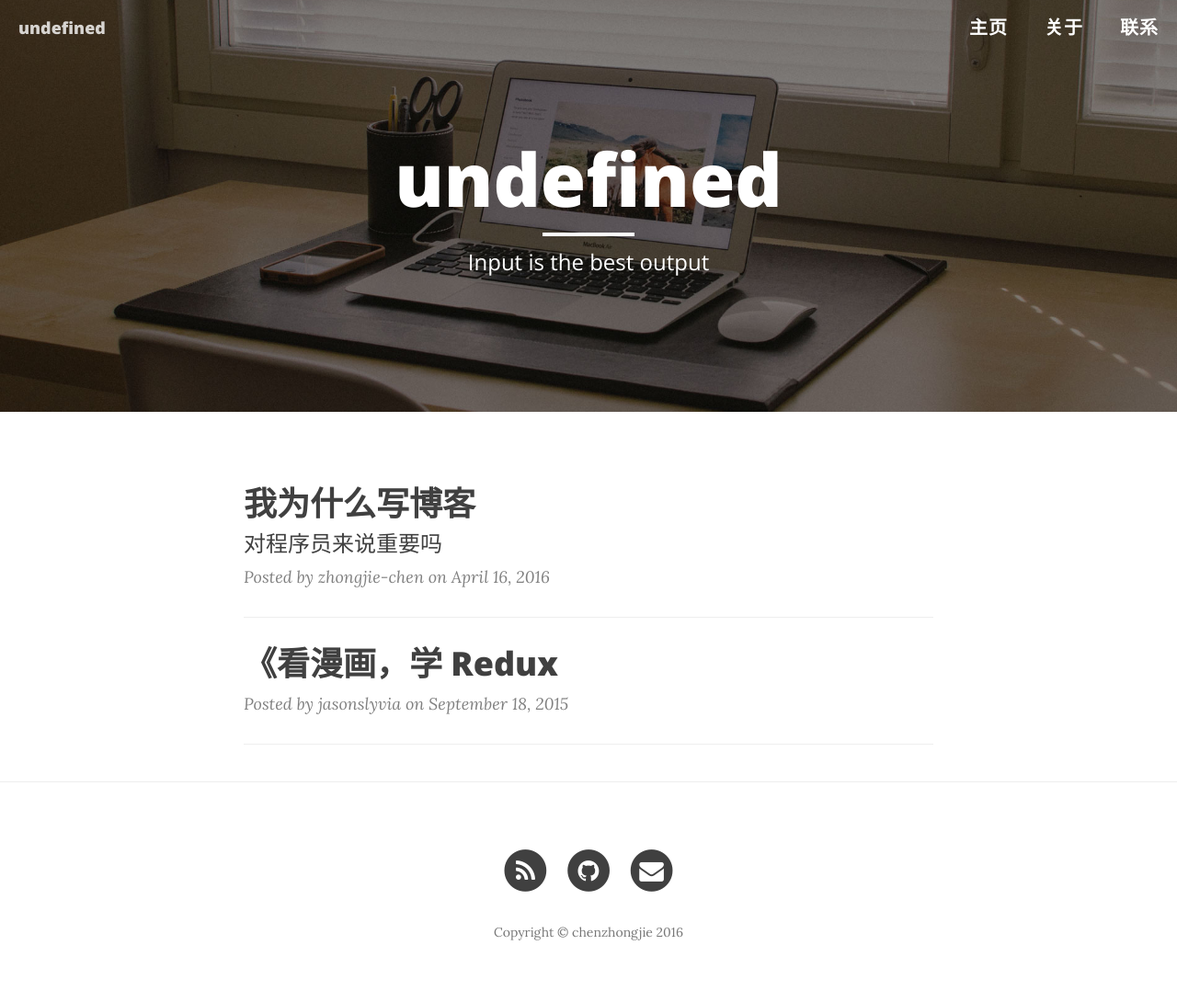
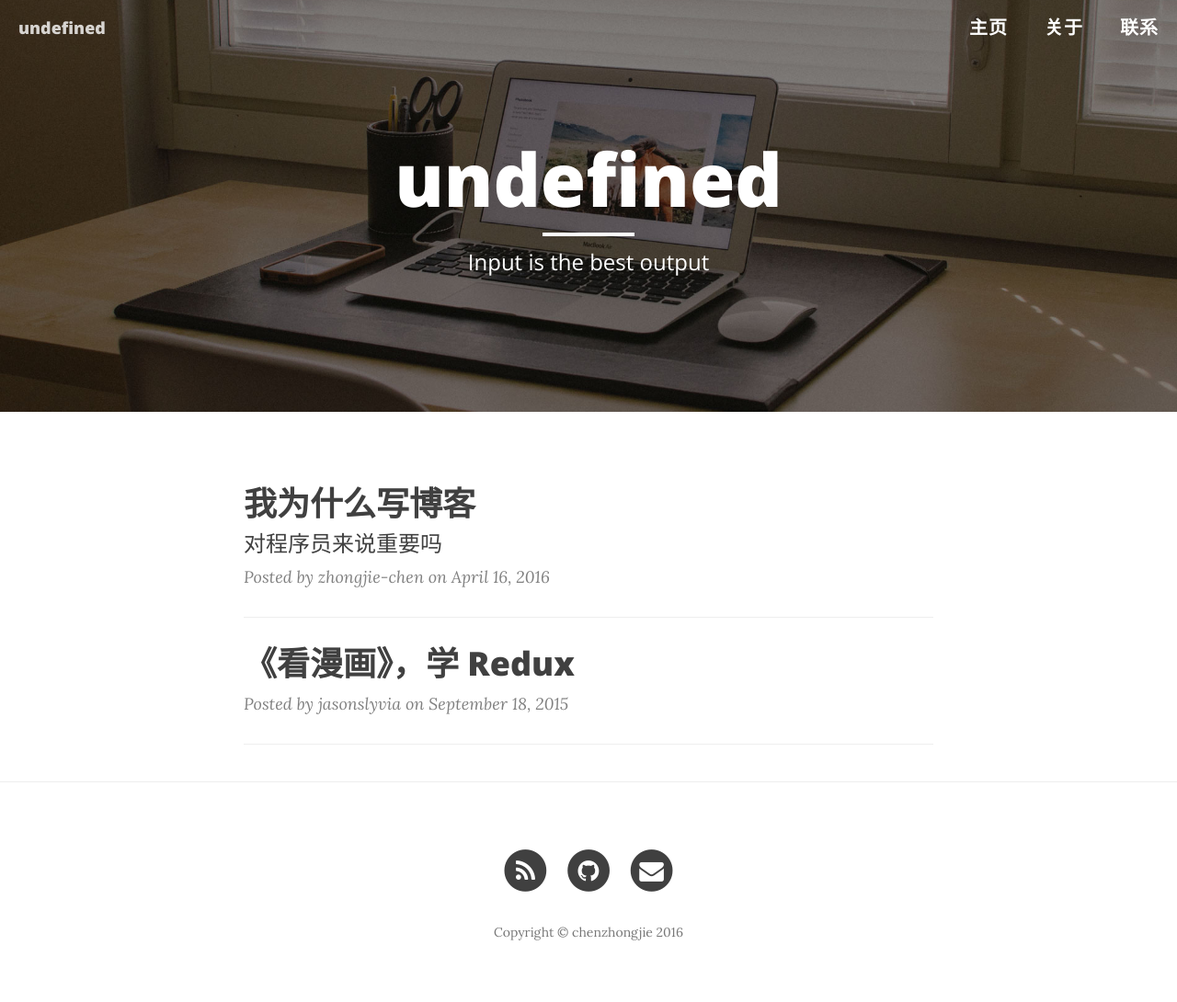
Before and after one commit to zhongjie-chen/blog, a Jekyll site: the page built from index.html, in a window 1280 px wide. Shown: the whole page at 92% size. Built offline with Jekyll 4.4.1, drawn with Linux system fonts in a browser that asks for light colours; nearby versions of some CDN libraries; the list of posts is cut into pages by our own code.

```diff
--- a/_posts/2014-09-18-看漫画，学 Redux.markdown
+++ b/_posts/2014-09-18-看漫画，学 Redux.markdown
@@ -1,6 +1,6 @@
 ---
 layout:     post
-title:      "《看漫画，学 Redux"
+title:      "《看漫画》，学 Redux"
 date:       2015-09-18 12:00:00
 author:     "jasonslyvia"
 header-img: "img/post-bg-05.jpg"
@@ -8,6 +8,7 @@ header-img: "img/post-bg-05.jpg"
 
 # 《看漫画，学 Redux》 —— A cartoon intro to Redux
 >[转载](https://github.com/jasonslyvia/a-cartoon-intro-to-redux-cn)
+
 > 不写一行代码，轻松看懂 Redux 原理。 [原文](https://code-cartoons.com/a-cartoon-guide-to-flux-6157355ab207)
 >
 > 如果你有任何疑惑，不妨在 [Issues](https://github.com/jasonslyvia/a-cartoon-intro-to-redux-cn/issues) 中提出。
```
